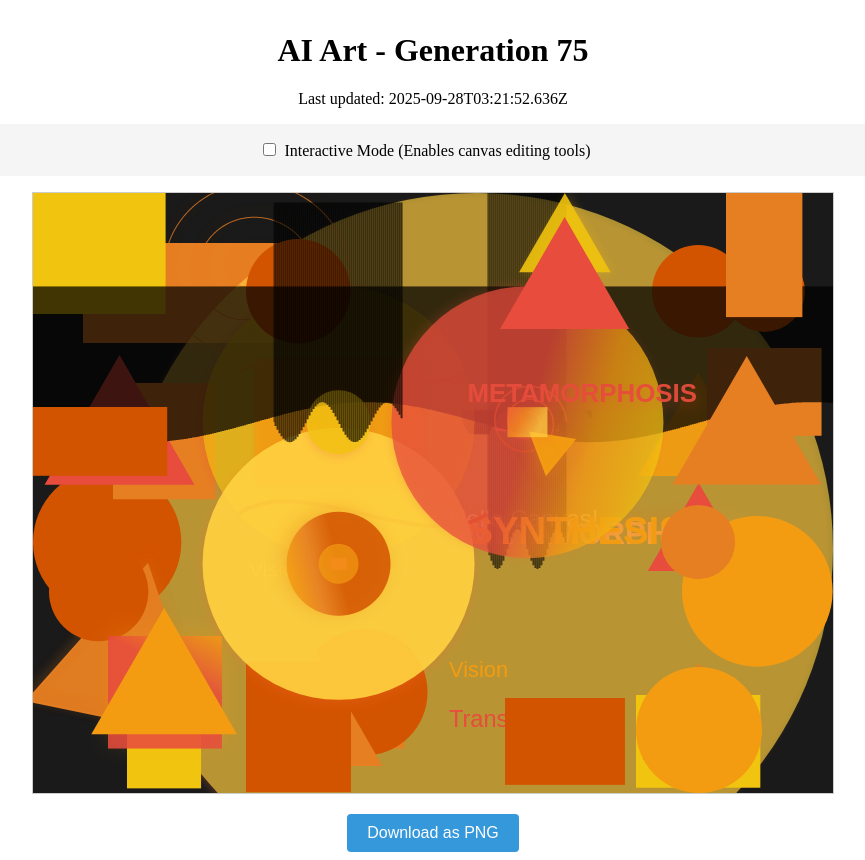
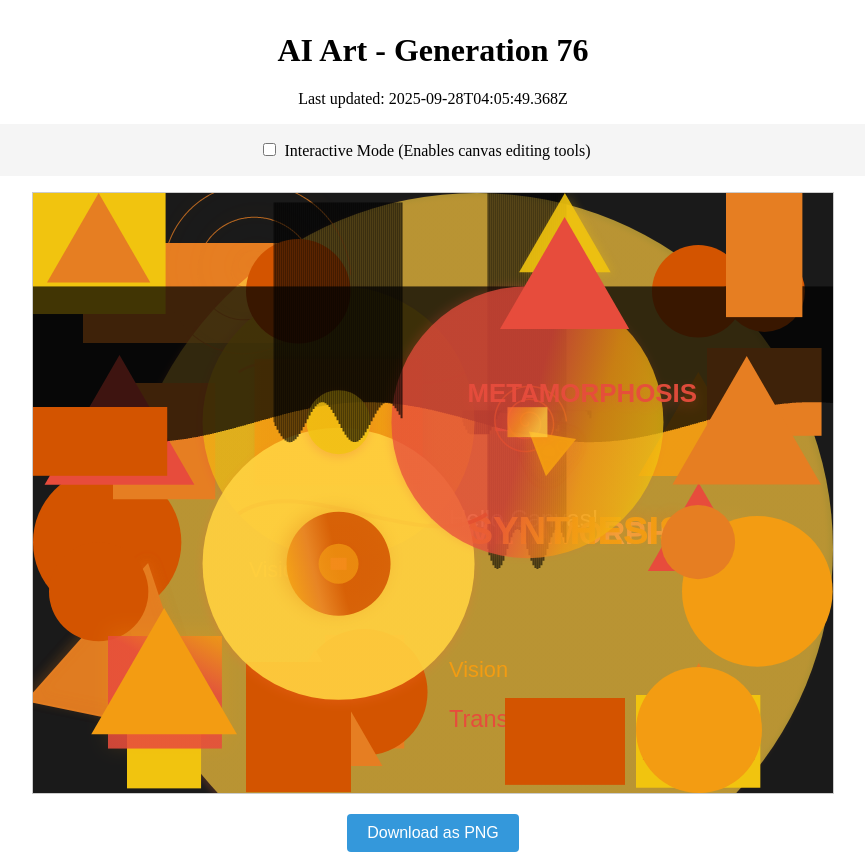
Before and after one commit to mcclowes/ai-art, a React (Vite) app: page / in a window 1280 px wide. Shown: the whole page, without its empty margins (207-1072 px from the left). Built offline with nearby package versions, Linux system fonts and the light colour scheme.

Commit message:
Improve artwork - Generation 76

```diff
--- a/src/artwork-state.ts
+++ b/src/artwork-state.ts
@@ -918,9 +918,17 @@ export const artworkState: ArtworkState = {
       "radius": 62.991235240518726,
       "fillStyle": "#f39c12",
       "id": "circle_1759029712636"
+    },
+    {
+      "type": "triangle",
+      "x": 65.65308853160072,
+      "y": 59.653088531600716,
+      "size": 59.653088531600716,
+      "fillStyle": "#e67e22",
+      "id": "triangle_1759032349368"
     }
   ],
-  "generation": 75,
-  "lastUpdated": "2025-09-28T03:21:52.636Z",
+  "generation": 76,
+  "lastUpdated": "2025-09-28T04:05:49.368Z",
   "cycleStarted": "2025-09-25T01:33:04.169Z"
 };
```
